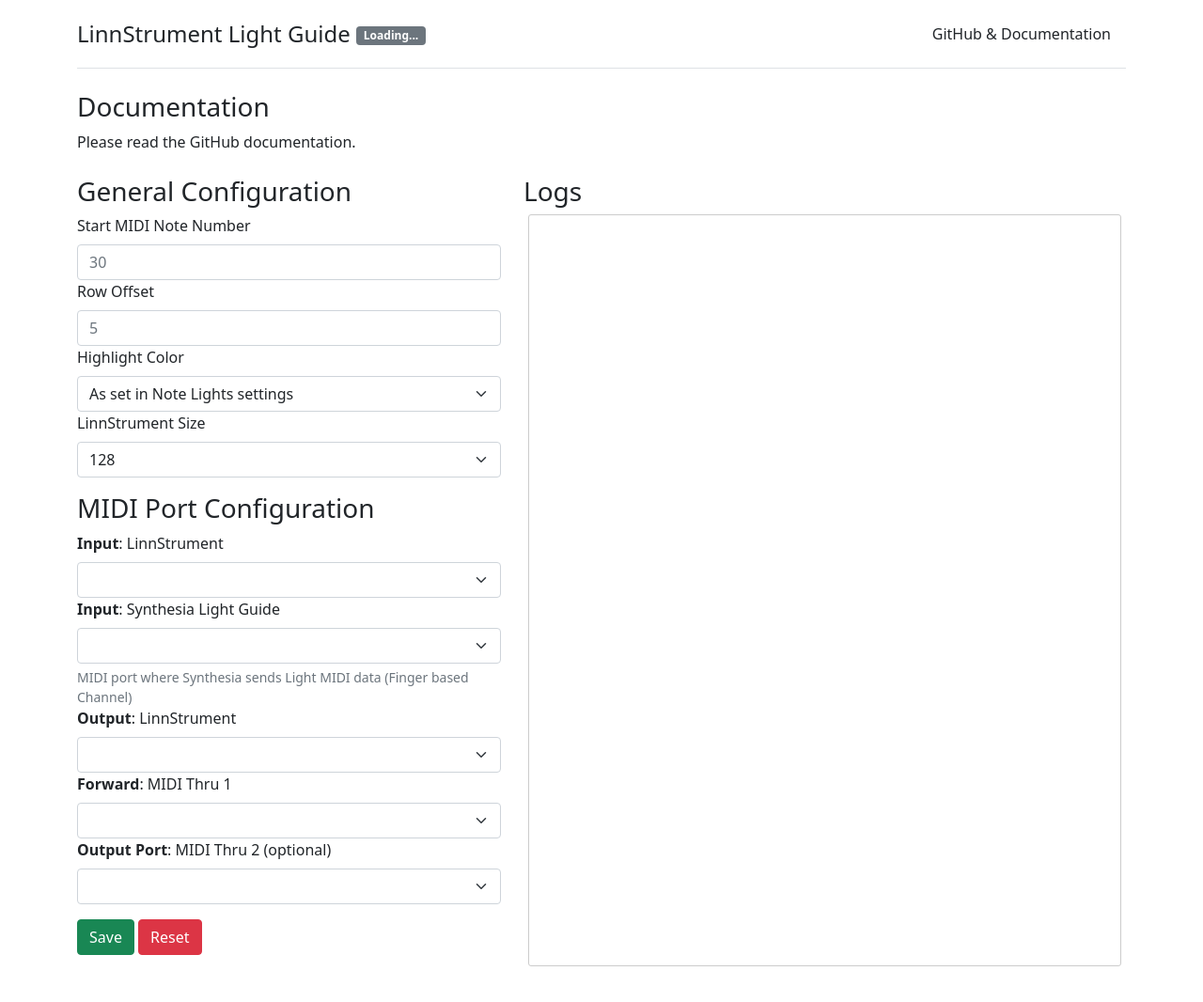
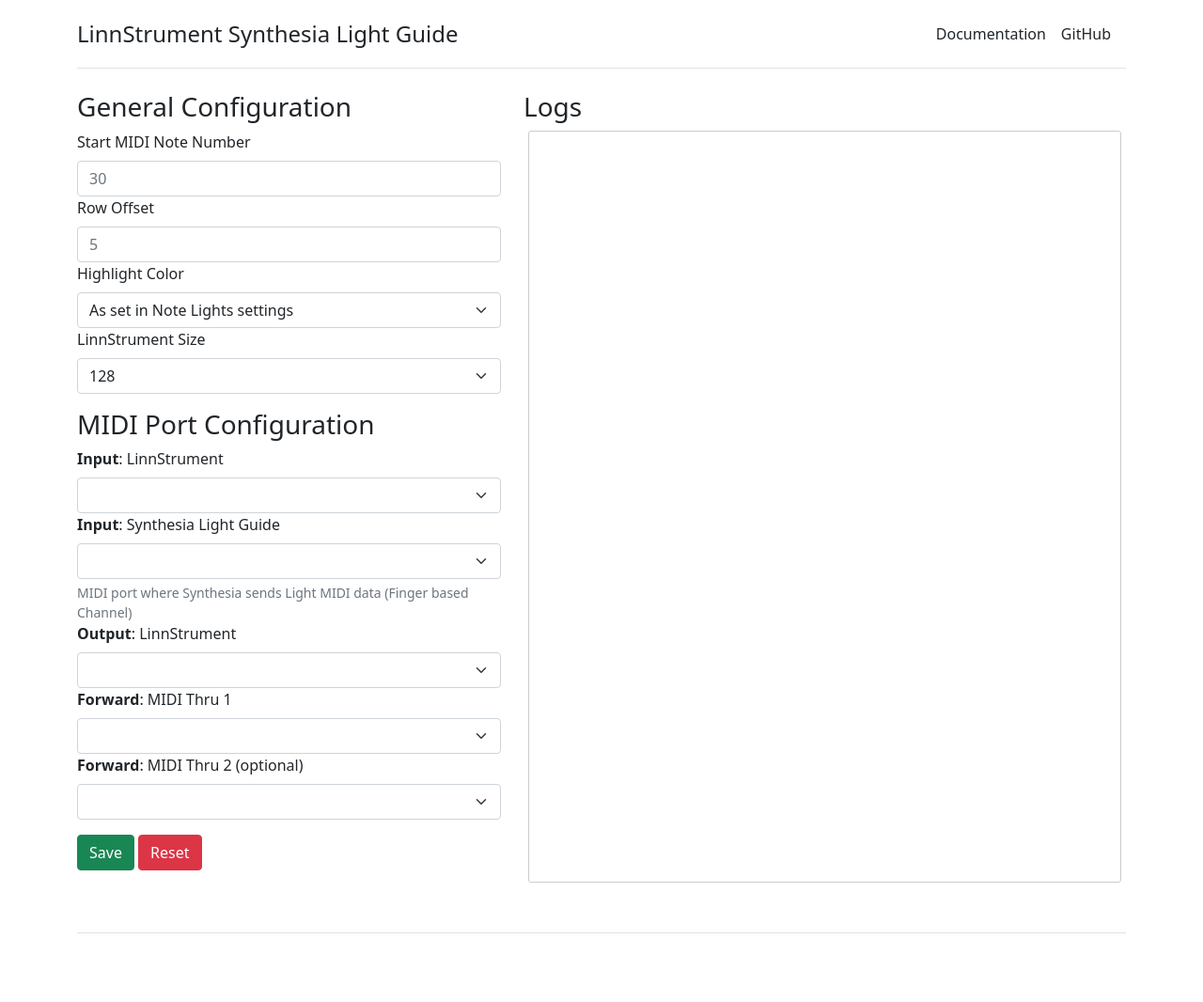
Before and after one commit to Fannon/linnstrument-light-guide, a website with bundled scripts: page web/index.html in a window 1280 px wide. Shown: the top 1066 px of the page at 94% size. Built offline with nearby package versions, Linux system fonts and the light colour scheme; a script that the page names is missing.

Commit message:
Improve main readme

```diff
--- a/package.json
+++ b/package.json
@@ -4,7 +4,7 @@
   "description": "Synthesia Light Guide support for the LinnStrument",
   "main": "index.js",
   "scripts": {
-    "deploy": "gh-pages -d ./web",
+    "deploy": "gh-pages -d ./web && echo https://fannon.github.io/linnstrument-synthesia-light-guide/",
     "start": "live-server ./web"
   },
   "author": "Simon Heimler",
--- a/web/index.html
+++ b/web/index.html
@@ -21,27 +21,29 @@
     <header>
       <div class="d-flex flex-column flex-md-row align-items-center pb-3 mb-4 border-bottom">
         <a href="/" class="d-flex align-items-center text-dark text-decoration-none">
-          <title><strong>LinnStrument Light Guide</strong></title>
-          <span class="fs-4">LinnStrument Light Guide&nbsp;</span>
-
-          <span id="loading-status" class=""><span class="badge bg-secondary">Loading...</span></span>
+          <title><strong>LinnStrument Synthesia Light Guide</strong></title>
+          <span class="fs-4">LinnStrument Synthesia Light Guide</span>
         </a>
 
         <nav class="d-inline-flex mt-2 mt-md-0 ms-md-auto">
           <a class="me-3 py-2 text-dark text-decoration-none" target="_blank"
-            href="https://github.com/Fannon/linnstrument-playground">GitHub & Documentation</a>
+            href="https://github.com/Fannon/linnstrument-synthesia-light-guide#linnstrument-synthesia-light-guide-support">Documentation</a>
+          <a class="me-3 py-2 text-dark text-decoration-none" target="_blank"
+            href="https://github.com/Fannon/linnstrument-synthesia-light-guide">GitHub</a>
         </nav>
       </div>
     </header>
 
     <main>
-      <div class="row text-left">
+      <!-- <div class="row text-left">
         <div class="col">
           <h3>Documentation</h3>
-          <div>Please read the GitHub documentation.</div>
+          <div>Please read the <a target="_blank"
+              href="https://github.com/Fannon/linnstrument-synthesia-light-guide#linnstrument-synthesia-light-guide-support">Documentation</a>.
+          </div>
           <br>
         </div>
-      </div>
+      </div> -->
       <div class="row text-left">
         <div class="col-5">
           <h3>General Configuration</h3>
@@ -54,7 +56,7 @@
               <input id="rowOffset" class="form-control" type="text" placeholder="5">
 
               <label for="highlightColor" class="form-label">Highlight Color</label>
-              <select id="highlightColor" class="form-select" >
+              <select id="highlightColor" class="form-select">
                 <option value="0" selected>As set in Note Lights settings</option>
                 <option value="1">Red</option>
                 <option value="2">Yellow</option>
@@ -70,7 +72,7 @@
               </select>
 
               <label for="linnStrumentSize" class="form-label">LinnStrument Size</label>
-              <select id="linnStrumentSize" class="form-select" >
+              <select id="linnStrumentSize" class="form-select">
                 <option selected>128</option>
                 <option>200</option>
               </select>
@@ -81,23 +83,23 @@
           <form>
             <div class="mb-3">
               <label for="instrumentInputPort" class="form-label"><strong>Input</strong>: LinnStrument</label>
-              <select id="instrumentInputPort" class="form-select" ></select>
+              <select id="instrumentInputPort" class="form-select"></select>
               <!-- <div class="form-text">Select LinnStrument input MIDI port</div> -->
 
               <label for="lightGuideInputPort" class="form-label"><strong>Input</strong>: Synthesia Light Guide</label>
-              <select id="lightGuideInputPort" class="form-select" ></select>
+              <select id="lightGuideInputPort" class="form-select"></select>
               <div class="form-text">MIDI port where Synthesia sends Light MIDI data (Finger based Channel)</div>
 
               <label for="instrumentOutputPort" class="form-label"><strong>Output</strong>: LinnStrument</label>
-              <select id="instrumentOutputPort" class="form-select" ></select>
+              <select id="instrumentOutputPort" class="form-select"></select>
               <!-- <div class="form-text">Select LinnStrument output MIDI port</div> -->
 
               <label for="forwardPort1" class="form-label"><strong>Forward</strong>: MIDI Thru 1</label>
-              <select id="forwardPort1" class="form-select" ></select>
+              <select id="forwardPort1" class="form-select"></select>
               <!-- <div class="form-text">Forwards LinnStrument MIDI to this port.</div> -->
 
-              <label for="forwardPort2" class="form-label"><strong>Output Port</strong>: MIDI Thru 2 (optional)</label>
-              <select id="forwardPort2" class="form-select" ></select>
+              <label for="forwardPort2" class="form-label"><strong>Forward</strong>: MIDI Thru 2 (optional)</label>
+              <select id="forwardPort2" class="form-select"></select>
               <!-- <div class="form-text">Forwards LinnStrument MIDI to this port (optional).</div> -->
 
             </div>
--- a/web/src/main.js
+++ b/web/src/main.js
@@ -99,8 +99,6 @@
     }
   }
 
-  document.getElementById('loading-status').innerHTML = `<span class="badge bg-success">Initialized.</span>`;
-
 }
 
 //////////////////////////////////////////
```
Also changed, not shown: README.md.
